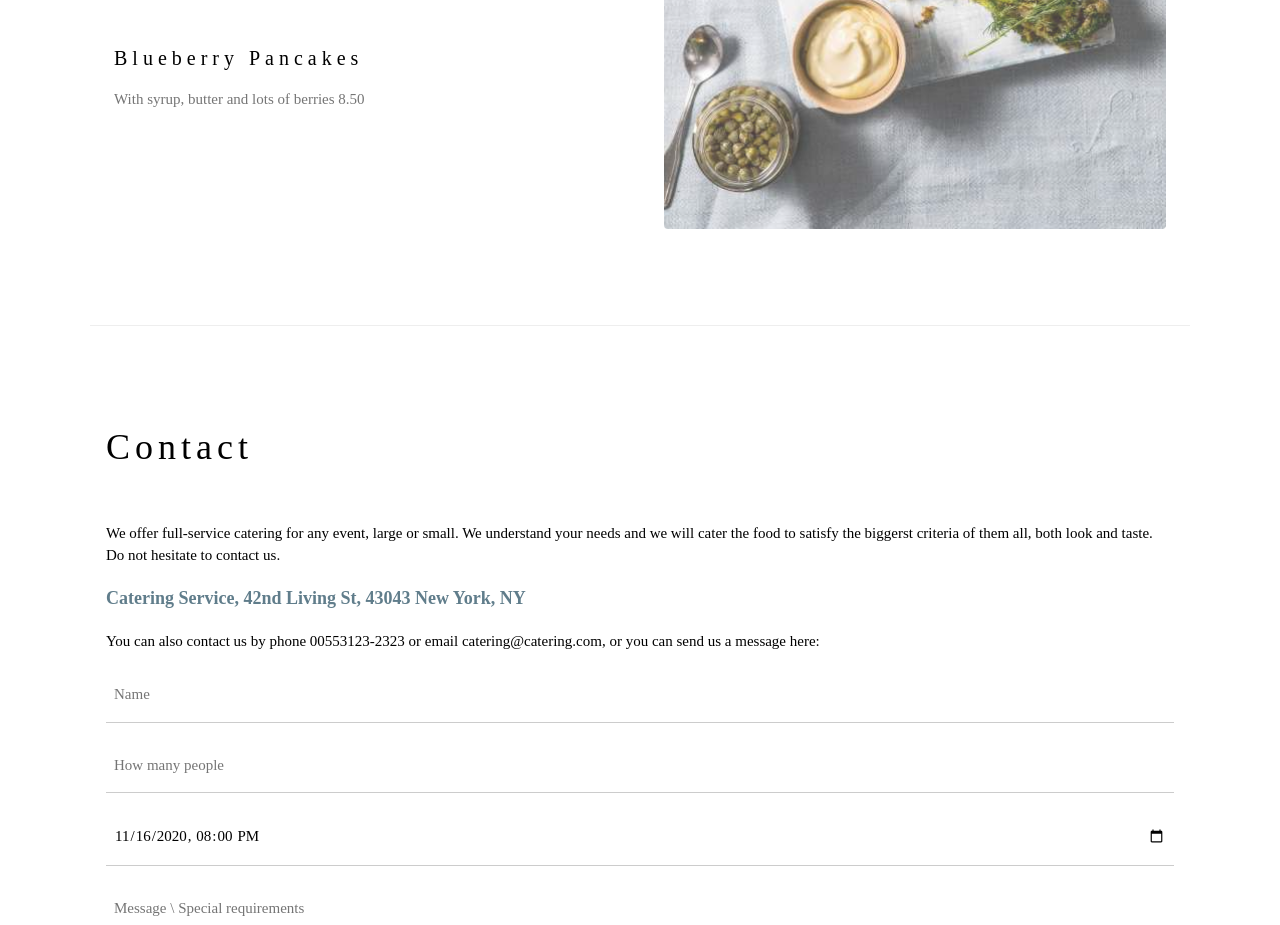
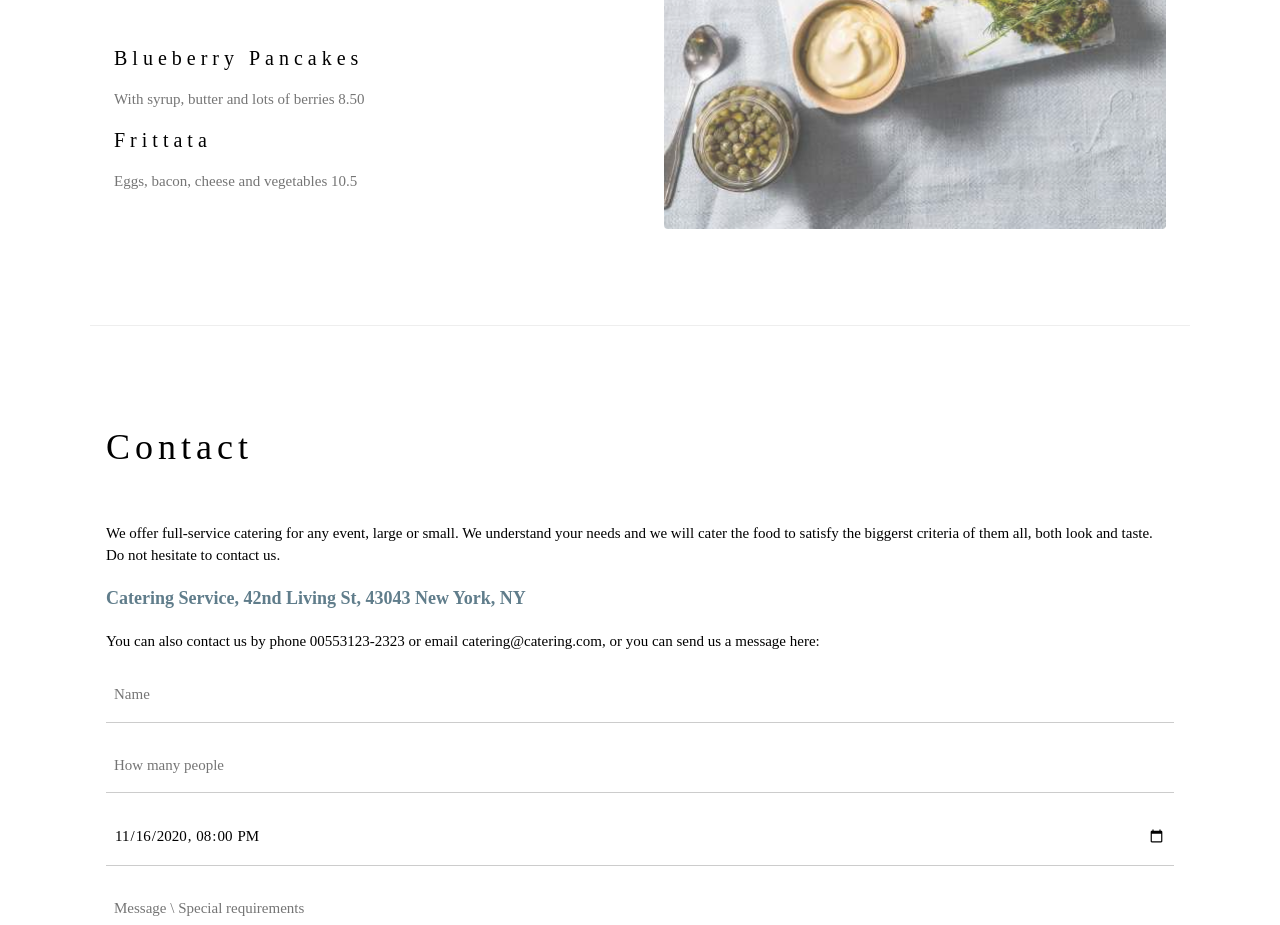
Before and after one commit to mozardy/cursogit, a plain HTML site: page index.html in a window 1280 px wide. Shown: the part 2060-2985 px from the top of the page. Drawn offline with nearby package versions, Linux system fonts and the light colour scheme.

Commit message:
Adicionado o item Frittata ao menu

```diff
--- a/index.html
+++ b/index.html
@@ -74,6 +74,9 @@ h1, h2, h3, h4, h5, h6 {
 
       <h4>Blueberry Pancakes</h4>
       <p class="w3-text-grey">With syrup, butter and lots of berries 8.50</p>
+
+      <h4>Frittata</h4>
+      <p class="w3-text-grey">Eggs, bacon, cheese and vegetables 10.5 </p>
     </div>
 
     <div class="w3-col l6 w3-padding-large">
```
